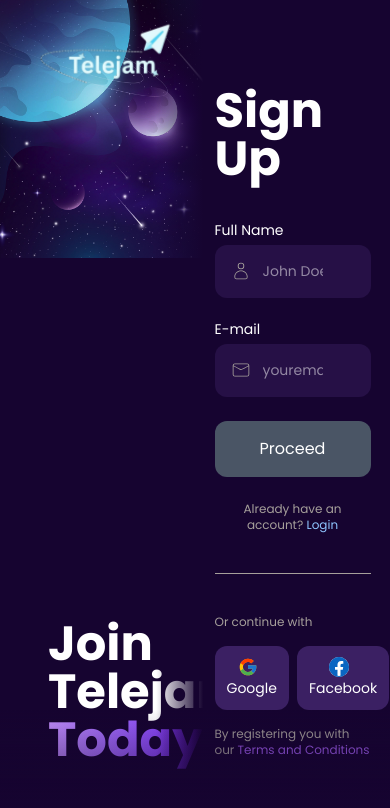
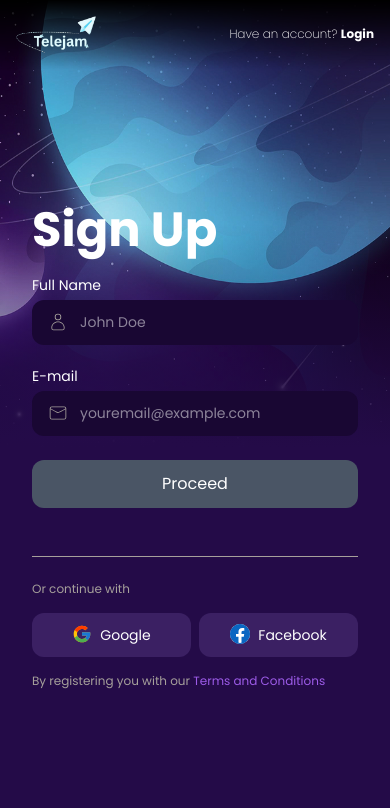
Before and after one commit to DarkOPJ/chat_frontend, a React app: page /signup in a window 390 px wide. Shown: the top 808 px of the page. Built offline with nearby package versions, Linux system fonts and the light colour scheme; the HTML template or start-up script is replaced by a standard one.

Commit message:
feat: Refactor signup components and styles; remove WelcomeMessage component

```diff
--- a/src/App.jsx
+++ b/src/App.jsx
@@ -8,8 +8,8 @@
     <>
       <ToastContainer
         position="top-right"
-        autoClose={3000}
-        hideProgressBar={false}
+        autoClose={5000}
+        hideProgressBar={true}
         newestOnTop={false}
         closeOnClick
         pauseOnHover
--- /dev/null
+++ b/src/components/Auth/AuthNavbar.jsx
@@ -0,0 +1,14 @@
+import React from "react";
+import telejam2 from "../../assets/images/telejam2.png";
+import SignupLoginSwitch from "./SignupLoginSwitch";
+
+const AuthNavbar = () => {
+  return (
+    <div className="w-full fixed md:hidden p-4 z-10 bg-[linear-gradient(to_bottom,_#000_0%,_rgba(0,0,0,0)_100%)] flex justify-between items-center">
+      <img className="w-20 custom-md:w-28" src={telejam2} alt="Telejam Logo" />
+      <SignupLoginSwitch className={"font-extralight leading-none"}/>
+    </div>
+  );
+};
+
+export default AuthNavbar;
--- /dev/null
+++ b/src/components/Auth/SignupLoginSwitch.jsx
@@ -0,0 +1,15 @@
+import React from "react";
+import { Link } from "react-router-dom";
+
+const SignupLoginSwitch = ({className}) => {
+  return (
+      <p className={`text-white text-xs text-center ${className}`}>
+        Have an account?{" "}
+        <Link to="/login" className="font-bold ">
+          Login
+        </Link>
+      </p>
+  );
+};
+
+export default SignupLoginSwitch;
--- a/src/components/Auth/SignupNameAndEmail.jsx
+++ b/src/components/Auth/SignupNameAndEmail.jsx
@@ -1,6 +1,7 @@
 import React, { useState, useEffect } from "react";
 import { CiMail, CiUser } from "react-icons/ci";
 import { Link } from "react-router-dom";
+import SignupLoginSwitch from "./SignupLoginSwitch";
 
 const SignupNameAndEmail = ({ nameAndEmailHandler }) => {
   const [fullName, setFullName] = useState("");
@@ -76,7 +77,7 @@
           </div>
 
           <input
-            className="bg-[#261046] w-full py-4 px-12 outline-0 rounded-xl leading-0 text-sm block"
+            className="md:bg-[#261046] bg-[#190733] w-full custom-md:py-4 py-3 px-12 outline-0 rounded-xl leading-0 text-sm block"
             type="text"
             id="full_name"
             name="full_name"
@@ -96,7 +97,7 @@
             <CiMail />
           </div>
           <input
-            className="bg-[#261046] w-full py-4 px-12 outline-0 rounded-xl leading-0 text-sm block"
+            className="md:bg-[#261046] bg-[#190733] w-full custom-md:py-4 py-3 px-12 outline-0 rounded-xl leading-0 text-sm block"
             type="email"
             id="email"
             name="email"
@@ -108,7 +109,7 @@
         </div>
       </div>
       <button
-        className={`w-full p-4 block rounded-xl cursor-pointer disabled:cursor-not-allowed ${
+        className={`w-full custom-md:p-4 p-3 block rounded-xl cursor-pointer disabled:cursor-not-allowed ${
           validCredentials()
             ? "bg-[linear-gradient(to_left,_#501794,_#3E70A1)]"
             : "bg-gray-600"
@@ -117,12 +118,9 @@
       >
         Proceed
       </button>
-      <p className="text-stone-400 text-xs text-center">
-        Already have an account?{" "}
-        <Link to="/login" className="text-blue-300">
-          Login
-        </Link>
-      </p>
+      <div className="md:block hidden">
+        <SignupLoginSwitch />
+      </div>
     </form>
   );
 };
--- a/src/components/Auth/SignupPassword.jsx
+++ b/src/components/Auth/SignupPassword.jsx
@@ -2,6 +2,7 @@
 import { IoKeyOutline } from "react-icons/io5";
 import { TbEye, TbEyeClosed } from "react-icons/tb";
 import { Link } from "react-router-dom";
+import SignupLoginSwitch from "./SignupLoginSwitch";
 
 const SignupPassword = ({ handlePassword }) => {
   const [password, setPassword] = useState("");
@@ -46,7 +47,8 @@
             <IoKeyOutline />
           </div>
           <div className="absolute flex justify-center items-center top-1/2 -translate-y-1/2 right-4 text-xl text-stone-400">
-            <button className="cursor-pointer hover:text-blue-400 duration-300 ease-in-out"
+            <button
+              className="cursor-pointer hover:text-blue-400 duration-300 ease-in-out"
               onClick={(e) => {
                 e.preventDefault();
                 setPasswordVisible((prevState) => !prevState);
@@ -57,7 +59,7 @@
           </div>
 
           <input
-            className="bg-[#261046] w-full py-4 px-12 outline-0 rounded-xl leading-0 text-sm block"
+            className="md:bg-[#261046] bg-[#190733] w-full custom-md:py-4 py-3 px-12 outline-0 rounded-xl leading-0 text-sm block"
             type={passwordVisible ? "text" : "password"}
             id="password"
             name="password"
@@ -70,7 +72,7 @@
       </div>
 
       <button
-        className={`w-full p-4 block rounded-xl cursor-pointer disabled:cursor-not-allowed ${
+        className={`w-full custom-md:p-4 p-3 block rounded-xl cursor-pointer disabled:cursor-not-allowed ${
           passwordValid
             ? "bg-[linear-gradient(to_left,_#501794,_#3E70A1)]"
             : "bg-gray-600"
@@ -79,13 +81,9 @@
       >
         Sign Up
       </button>
-
-      <p className="text-stone-400 text-xs text-center">
-        Already have an account?{" "}
-        <Link to="/login" className="text-blue-300">
-          Login
-        </Link>
-      </p>
+      <div className="md:block hidden">
+        <SignupLoginSwitch />
+      </div>
     </form>
   );
 };
--- a/src/components/Auth/SignupTransition.jsx
+++ b/src/components/Auth/SignupTransition.jsx
@@ -7,13 +7,13 @@
     <div>
       {signupMode === "name_and_email" ? (
         <div
-          className={`absolute w-full top-1/2 -translate-y-1/2 left-1/2 -translate-x-1/2 transition-all duration-500 ease-in-out ${
+          className={`absolute px-8 lg:pl-8 lg:pr-12 md:pl-5 md:pr-6 w-full md:top-1/2 -translate-y-1/2 left-1/2 -translate-x-1/2 transition-all duration-500 ease-in-out ${
             correctNameAndEmail
               ? "opacity-0 scale-95 pointer-events-none"
               : "opacity-100 scale-100"
           }`}
         >
-          <div className="w-full space-y-10 h-[580px] flex flex-col justify-center">
+          <div className="w-full md:space-y-10 space-y-6 h-[580px] flex flex-col justify-center ">
             <h1 className="font-bold text-5xl">Sign Up</h1>
 
             {children}
@@ -25,13 +25,13 @@
         </div>
       ) : (
         <div
-          className={`absolute w-full top-1/2 -translate-y-1/2 left-1/2 -translate-x-1/2 transition-all duration-500 ease-in-out ${
+          className={`absolute px-8 lg:pl-8 lg:pr-12 md:pl-5 md:pr-6 w-full md:top-1/2 -translate-y-1/2 left-1/2 -translate-x-1/2 transition-all duration-500 ease-in-out ${
             correctNameAndEmail
               ? "opacity-100 scale-100"
               : "opacity-0 scale-95 pointer-events-none"
           }`}
         >
-          <div className="w-full space-y-10 h-[580px] flex flex-col justify-center">
+          <div className="w-full md:space-y-10 space-y-6 h-[580px] flex flex-col justify-center">
             {correctNameAndEmail && (
               <div className="w-full duration-300 ease-in-out">
                 <button
--- a/src/components/WelcomeMessage.jsx
+++ b/src/components/Auth/WelcomeMessage.jsx
@@ -2,8 +2,8 @@
 
 const WelcomeMessage = ({children}) => {
   return (
-    <div className=" content-end">
-      <div className="px-12 pb-20">
+    <div className="hidden md:block content-end">
+      <div className="px-12 pb-20 md:block">
         {children}
       </div>
     </div>
--- a/src/index.css
+++ b/src/index.css
@@ -13,4 +13,5 @@
   --breakpoint-xl: 80rem; /* 1280px */
 
   --color-dark_purple: #160430;
+  --color-normal_purple: #240b48;
 }
--- a/src/layouts/AuthLayout.jsx
+++ b/src/layouts/AuthLayout.jsx
@@ -2,20 +2,28 @@
 import { Outlet } from "react-router-dom";
 import space from "../assets/images/space.jpg";
 import telejam2 from "../assets/images/telejam2.png";
+import AuthNavbar from "../components/Auth/AuthNavbar";
 const AuthLayout = () => {
   return (
-    <section className="h-screen relative bg-dark_purple">
-      <div className="w-full fixed px-10 py-6">
+    <section className="h-screen relative md:bg-dark_purple bg-normal_purple">
+      <div className="hidden md:block w-full fixed px-10 py-6 z-10">
         <img className="w-[130px]" src={telejam2} alt="Telejam Logo" />
       </div>
+      <AuthNavbar />
+
       <div
-        className="h-full w-full bg-no-repeat bg-[-30px_-0px] bg-contain"
-        style={{ backgroundImage: `url(${space})` }}
+        className="h-full w-full relative overflow-hidden"
       >
-        {/* <img className="h-screen object-[-80px_-0px]" src={space} alt="Space" /> */}
+        <div className="relative">
+          <img
+            className="absolute md:static md:block md:h-screen min-w-[850px] md:max-w-none top-0 right-0 h-[600px] md:object-[-30px_-0px] scale-x-[-1] md:scale-x-[1]"
+            src={space}
+            alt="Space"
+          />
+        </div>
         <Outlet />
       </div>
-      <div className="absolute bottom-0 left-0 w-full h-[134px] bg-[linear-gradient(to_top,_#160430_0%,_rgba(0,0,0,0)_100%)] z-10"></div>
+      <div className="hidden md:block absolute bottom-0 left-0 w-full h-[134px] bg-[linear-gradient(to_top,_#160430_0%,_rgba(0,0,0,0)_100%)] z-10"></div>
     </section>
   );
 };
--- a/src/pages/Signup.jsx
+++ b/src/pages/Signup.jsx
@@ -1,13 +1,13 @@
 import React from "react";
 
-import WelcomeMessage from "../components/WelcomeMessage";
+import WelcomeMessage from "../components/Auth/WelcomeMessage";
 import SignupSection from "../components/Auth/SignupSection";
 
 const Signup = () => {
   return (
-    <div className="text-white w-full h-full grid grid-cols-[40%_15%_40%]">
+    <div className="text-white w-full h-full absolute inset-0 grid md:grid-cols-[40%_15%_45%] grid-cols-1 grid-rows-[53%_28%] md:grid-rows-1">
       <WelcomeMessage>
-        <h1 className="font-bold text-5xl ">
+        <h1 className="font-bold lg:text-5xl md:text-3xl duration-300 ">
           Join Telejam <br />
           <span className="bg-gradient-to-l from-[#7d12ff] to-[rgb(197,145,255)] bg-clip-text text-transparent">
             Today
@@ -15,11 +15,13 @@
         </h1>
       </WelcomeMessage>
 
-      <div className="bg-[linear-gradient(to_left,_#160430_20%,_rgba(0,0,0,0)_100%)]"></div>
+      <div className="md:bg-[linear-gradient(to_left,_#160430_10%,_rgba(0,0,0,0)_100%)] bg-[linear-gradient(to_top,_#240b48_0%,_rgba(0,0,0,0)_50%)]"></div>
 
-      <div className="bg-dark_purple w-full p-4 relative">
+      <div className="md:bg-dark_purple bg-normal_purple w-full relative">
         <SignupSection />
       </div>
+
+      {/* <div className="md:block hidden bg-dark_purple"></div> */}
     </div>
   );
 };
```
Also changed, not shown: src/App.css (added).
